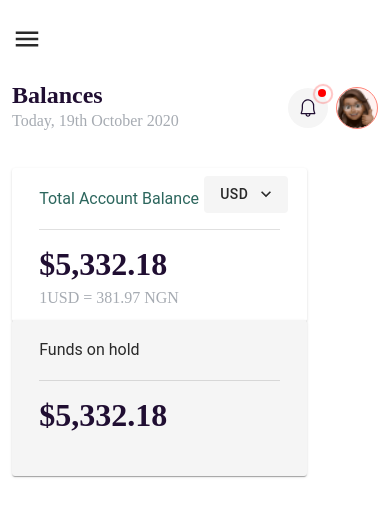
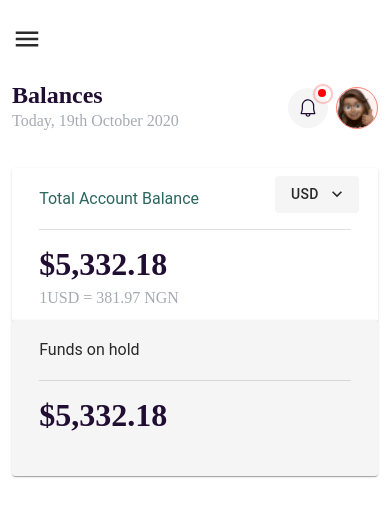
Before and after one commit to ajayiezekiel/merchantDashboard, a React (Create React App) app: page / in a window 390 px wide. Shown: the top 528 px of the page. Built offline with nearby package versions, Linux system fonts and the light colour scheme.

Commit message:
Made few fixes to the dashboard

```diff
--- a/src/components/main/card/FirstCard.tsx
+++ b/src/components/main/card/FirstCard.tsx
@@ -18,6 +18,11 @@
 
 const useStyles = makeStyles((theme: Theme) =>
     createStyles({
+        root: {
+            [theme.breakpoints.down('sm')]: {
+                flex: 1,
+            },
+        },
         card1: {
             borderRadius: 3,
             border: 0,
@@ -115,7 +120,7 @@
     // eslint-disable-next-line @typescript-eslint/explicit-function-return-type
     const handleClose = () => setAnchorEl(null)
     return (
-        <div>
+        <div className={classes.root}>
             <Card className={classes.card1}>
                 <CardHeader
                     classes={{ title: classes.cardTitle }}
--- a/src/components/main/card/SecondCard.tsx
+++ b/src/components/main/card/SecondCard.tsx
@@ -4,6 +4,11 @@
 
 const useStyles = makeStyles((theme: Theme) =>
     createStyles({
+        root: {
+            [theme.breakpoints.down('sm')]: {
+                flex: 1,
+            },
+        },
         card1: {
             borderRadius: 3,
             border: 0,
@@ -51,7 +56,7 @@
 const SecondCard = (): JSX.Element => {
     const classes = useStyles()
     return (
-        <div>
+        <div className={classes.root}>
             <Card className={classes.card1}>
                 <CardHeader
                     classes={{ title: classes.smallP }}
```
